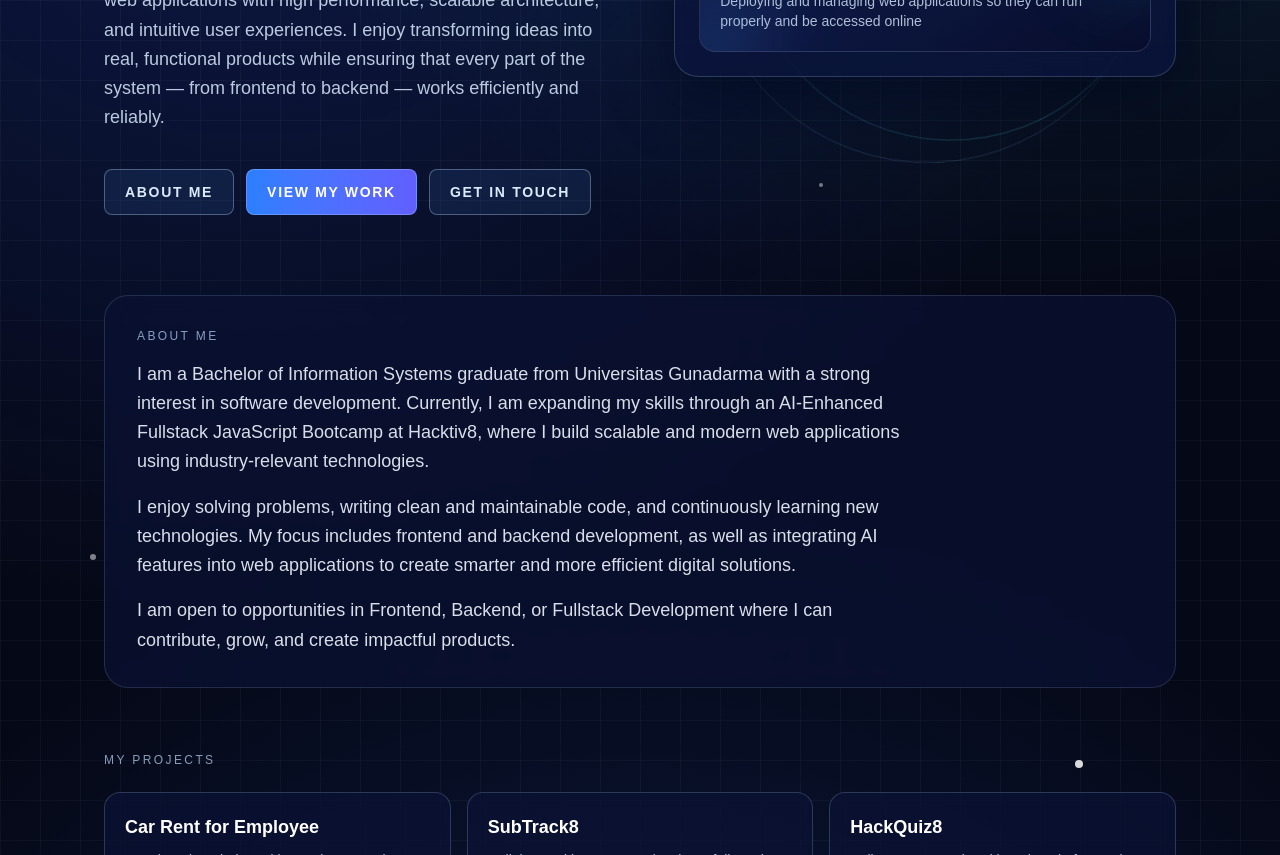
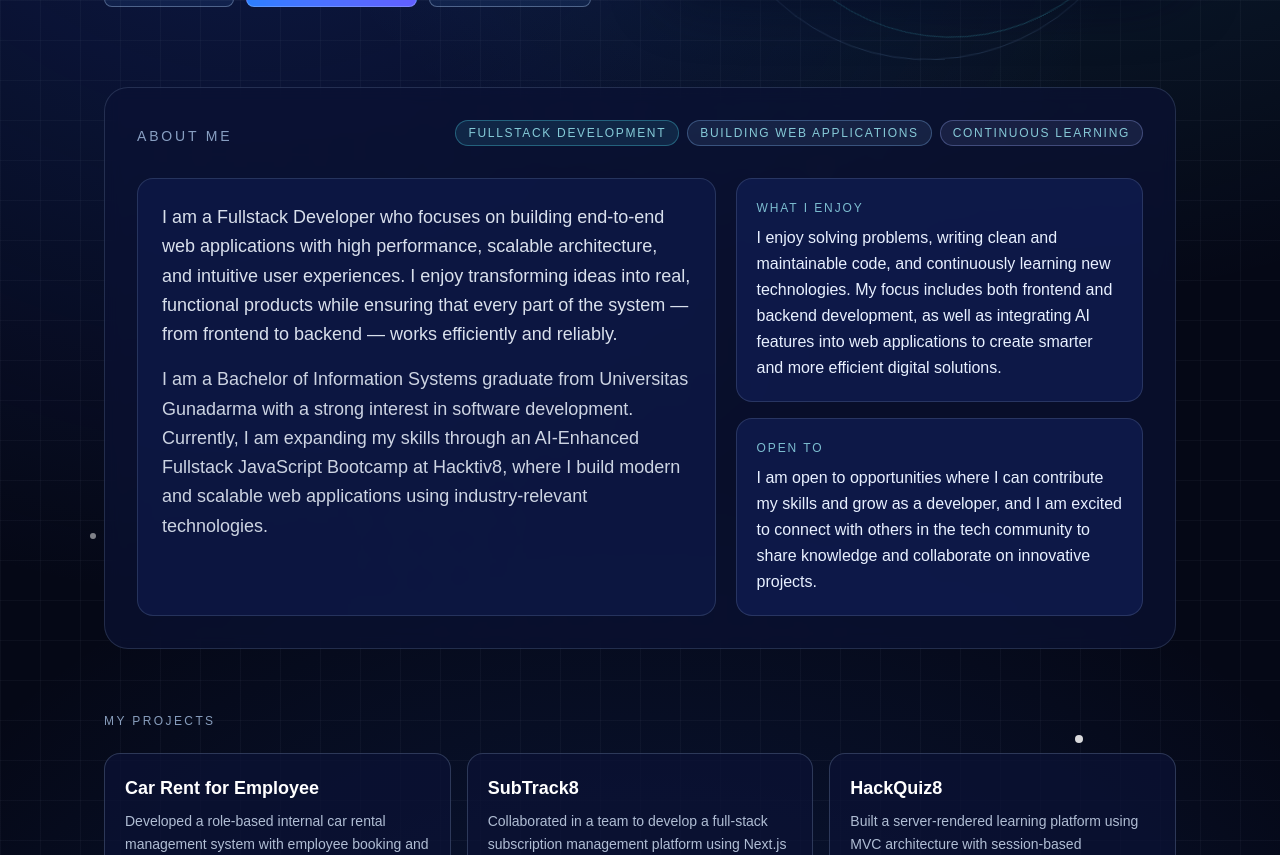
Before and after one commit to admiralemir/portfolio-admiral, a Next.js app in the folder app/: page / in a window 1280 px wide. Shown: the part 600-1455 px from the top of the page. Built offline with nearby package versions, Linux system fonts and the light colour scheme.

Commit message:
fix: description on about me

```diff
--- a/app/src/app/page.tsx
+++ b/app/src/app/page.tsx
@@ -74,10 +74,6 @@ export default function Home() {
               applications
             </h2>
 
-            <p className="mt-8 max-w-lg text-base leading-relaxed text-blue-100/85 md:text-lg">
-              I am a Fullstack Developer who focuses on building end-to-end web applications with high performance, scalable architecture, and intuitive user experiences. I enjoy transforming ideas into real, functional products while ensuring that every part of the system — from frontend to backend — works efficiently and reliably.
-            </p>
-
             <div className="mt-9 flex flex-wrap items-center gap-3">
               <a
                 href="#about"
@@ -126,17 +122,42 @@ export default function Home() {
         </section>
 
         <section id="about" className="mt-20 rounded-3xl border border-blue-200/15 bg-[#0b1234]/70 p-8 backdrop-blur">
-          <p className="text-xs uppercase tracking-[0.2em] text-blue-200/70">About Me</p>
-          <div className="mt-4 max-w-3xl space-y-4 text-base leading-relaxed text-blue-50/90 md:text-lg">
-            <p>
-              I am a Bachelor of Information Systems graduate from Universitas Gunadarma with a strong interest in software development. Currently, I am expanding my skills through an AI-Enhanced Fullstack JavaScript Bootcamp at Hacktiv8, where I build scalable and modern web applications using industry-relevant technologies.
-            </p>
-            <p>
-              I enjoy solving problems, writing clean and maintainable code, and continuously learning new technologies. My focus includes frontend and backend development, as well as integrating AI features into web applications to create smarter and more efficient digital solutions.
-            </p>
-            <p>
-              I am open to opportunities in Frontend, Backend, or Fullstack Development where I can contribute, grow, and create impactful products.
-            </p>
+          <div className="flex flex-wrap items-end justify-between gap-4">
+            <div>
+              <p className="text-sm uppercase tracking-[0.2em] text-blue-200/70">About Me</p>
+            </div>
+            <div className="flex flex-wrap gap-2 text-xs uppercase tracking-[0.14em] text-cyan-200/80">
+              <span className="rounded-full border border-cyan-300/30 bg-cyan-300/10 px-3 py-1">fullstack development</span>
+              <span className="rounded-full border border-blue-300/30 bg-blue-300/10 px-3 py-1">building web applications</span>
+              <span className="rounded-full border border-indigo-300/30 bg-indigo-300/10 px-3 py-1">continuous learning</span>
+            </div>
+          </div>
+
+          <div className="mt-8 grid gap-5 lg:grid-cols-12">
+            <article className="rounded-2xl border border-blue-200/15 bg-[#0f1a4a]/70 p-6 lg:col-span-7">
+              <p className="text-base leading-relaxed text-blue-50/90 md:text-lg">
+                I am a Fullstack Developer who focuses on building end-to-end web applications with high performance, scalable architecture, and intuitive user experiences. I enjoy transforming ideas into real, functional products while ensuring that every part of the system — from frontend to backend — works efficiently and reliably.
+              </p>
+              <p className="mt-4 text-base leading-relaxed text-blue-50/85 md:text-lg">
+                I am a Bachelor of Information Systems graduate from Universitas Gunadarma with a strong interest in software development. Currently, I am expanding my skills through an AI-Enhanced Fullstack JavaScript Bootcamp at Hacktiv8, where I build modern and scalable web applications using industry-relevant technologies.
+              </p>
+            </article>
+
+            <aside className="space-y-4 lg:col-span-5">
+              <div className="rounded-2xl border border-blue-200/15 bg-[#101d52]/75 p-5 transition hover:border-cyan-300/45">
+                <p className="text-[12px] uppercase tracking-[0.16em] text-cyan-200/75">What I Enjoy</p>
+                <p className="mt-2 text-base md:text-md leading-relaxed text-blue-55/85">
+                  I enjoy solving problems, writing clean and maintainable code, and continuously learning new technologies. My focus includes both frontend and backend development, as well as integrating AI features into web applications to create smarter and more efficient digital solutions.
+                </p>
+              </div>
+
+              <div className="rounded-2xl border border-blue-200/15 bg-[#101d52]/75 p-5 transition hover:border-cyan-300/45">
+                <p className="text-[12px] uppercase tracking-[0.16em] text-cyan-200/75">Open To</p>
+                <p className="mt-2 text-base md:text-md leading-relaxed text-blue-55/85">
+                  I am open to opportunities where I can contribute my skills and grow as a developer, and I am excited to connect with others in the tech community to share knowledge and collaborate on innovative projects.
+                </p>
+              </div>
+            </aside>
           </div>
         </section>
 
```
